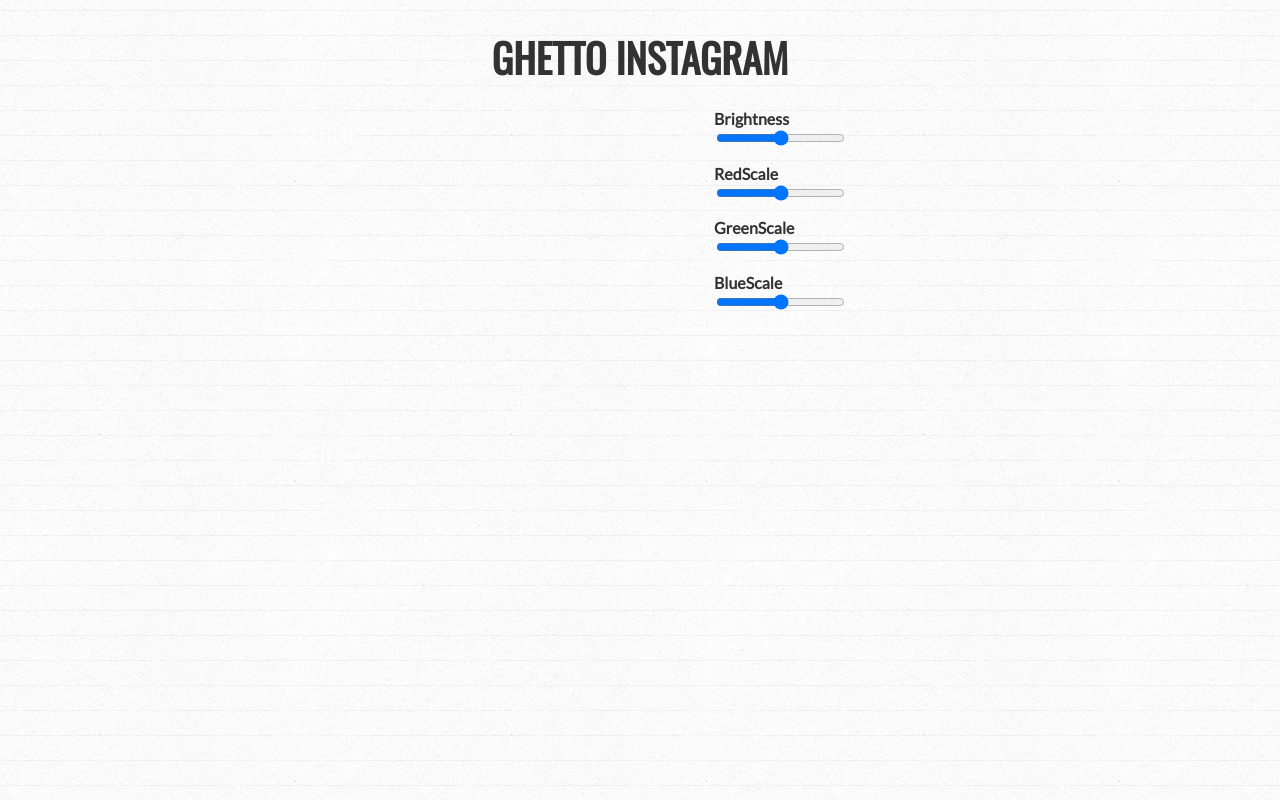
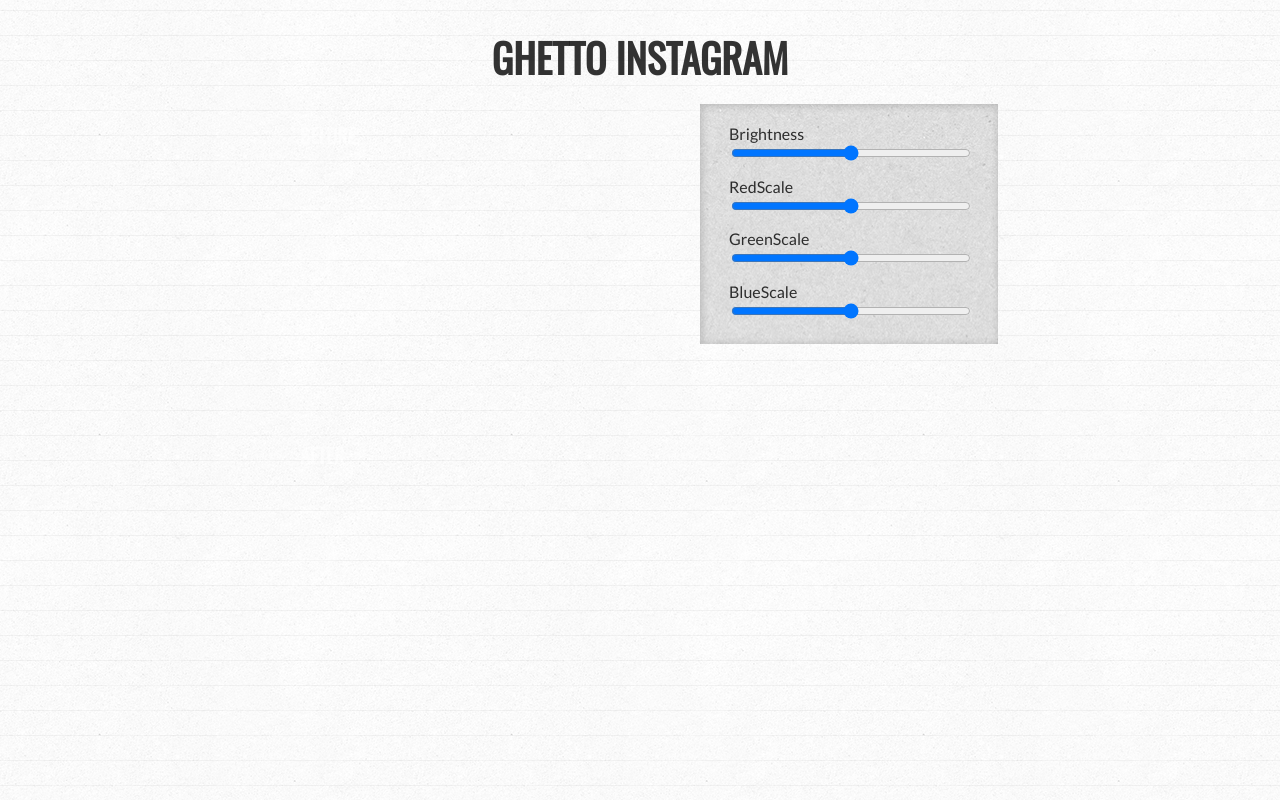
Before and after one commit to AshleighC/CSKS-HackNight, a plain HTML site: page index.html in a window 1280 px wide. Drawn offline with nearby package versions, Linux system fonts and the light colour scheme.

Commit message:
elizabeth more things

```diff
--- a/css/style.css
+++ b/css/style.css
@@ -29,7 +29,7 @@ h2 {
 
 label {
   font-family: 'Lato', 'Helvetica', sans-serif;
-  font-weight: 700;
+  font-weight: 500;
   font-size: 16px;
   color: rgba(0, 0, 0, 0.8);
 }
@@ -72,15 +72,20 @@ canvas {
 
 /* Control Styles */
 .controls {
-  width: 300px;
+  width: 268px;
+  padding: 15px;
+  background: url('../img/textured_paper.png');
+  box-shadow: inset 1px 1px 8px rgba(0, 0, 0, 0.2);
 }
 
 /* Only works in Safari & Chrome */
 input[type='range'] {
  display: block;
+ width: 240px;
+ margin-bottom: 15px;
 }
 
-input[type='range']::-webkit-slider-thumb {
- width: 10px;
- height: 10px;
+input[type='range']:last-child {
+  margin-bottom: 0;
 }
+}
```
Also changed, not shown: img/textured_paper.png (added), img/tweed.png (added).
